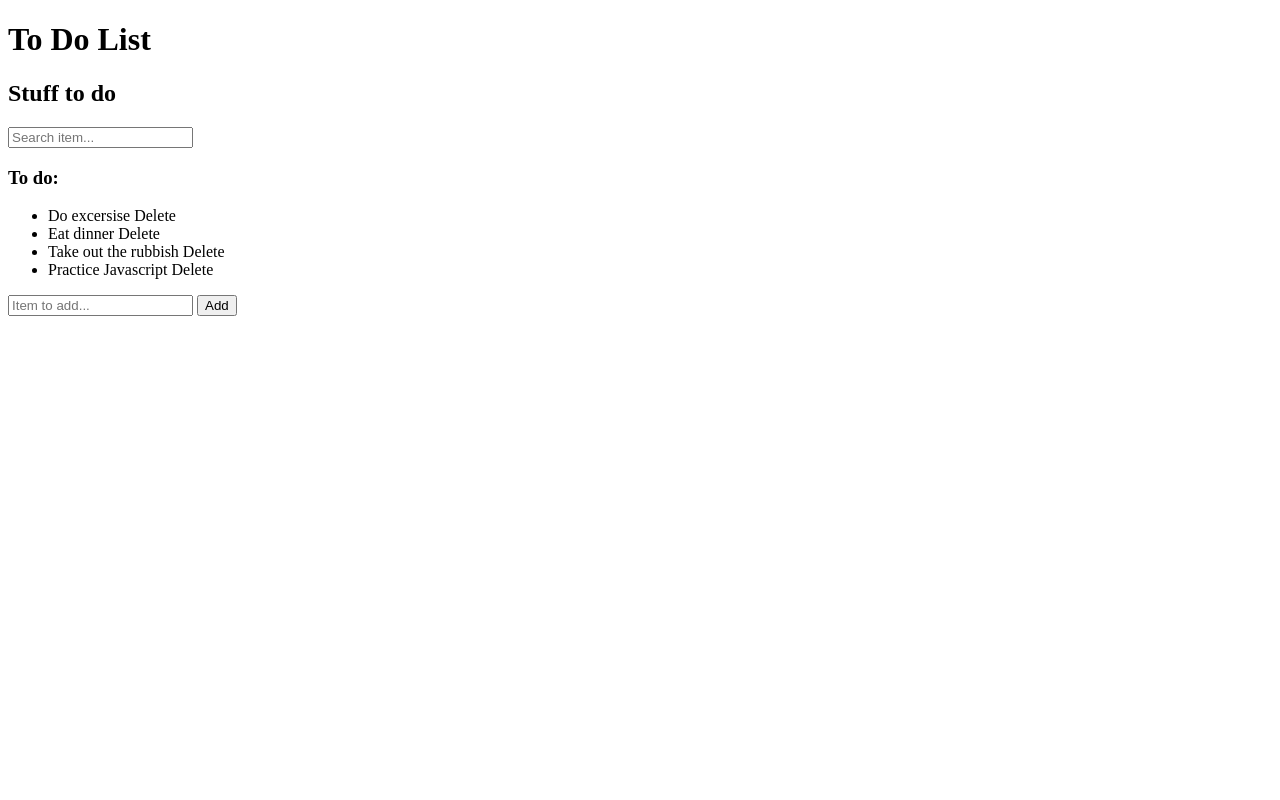
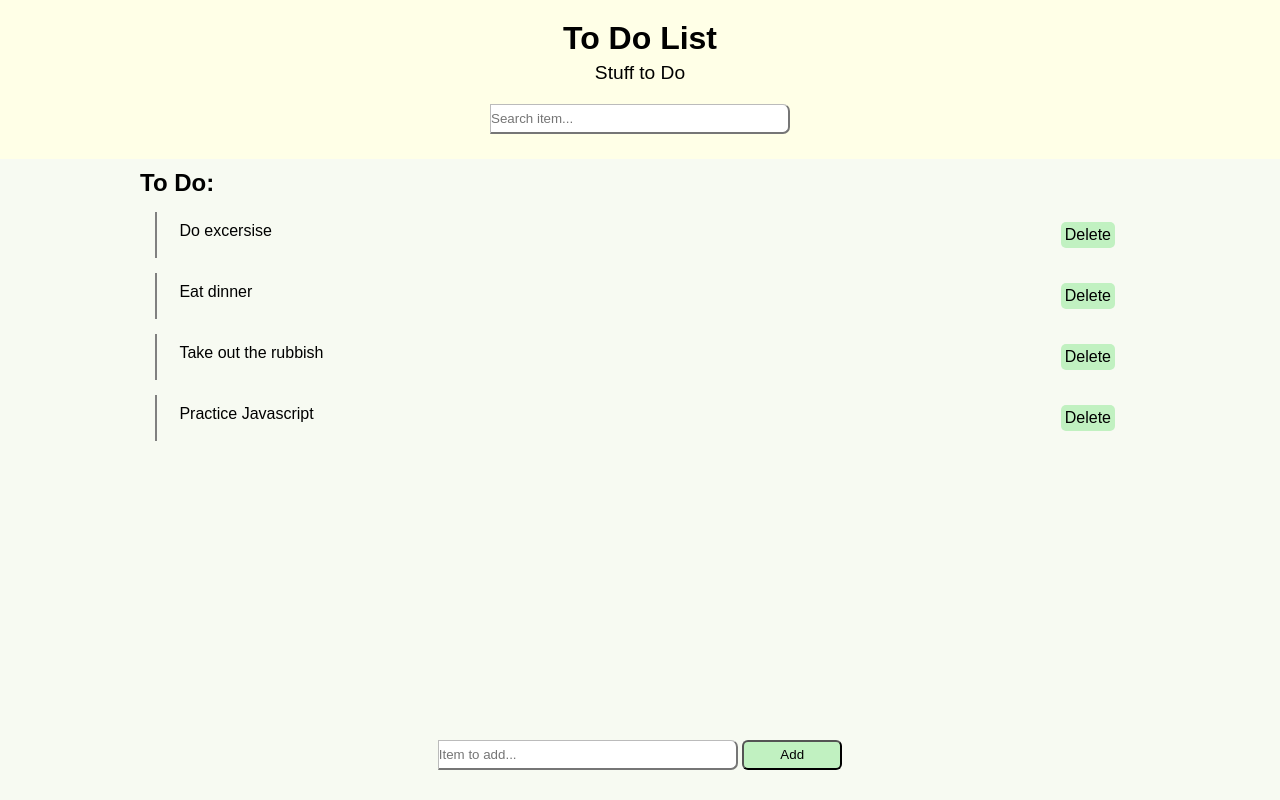
Before and after one commit to Khai-Halim/Item-list, a plain HTML site: page index.html in a window 1280 px wide. Drawn offline with Linux system fonts and the light colour scheme.

Commit message:
Added styling

```diff
--- /dev/null
+++ b/CSS/_classes.scss
@@ -0,0 +1,23 @@
+.wrapper{
+    width: 90%;
+    max-width: 1000px;
+    margin: 0 auto;
+}
+
+.background-yellow{
+    background: $yellow;
+}
+
+form{
+    text-align: center;
+}
+
+input[type='text']{
+    width: 300px;
+    max-width: 90vw;
+    height: 30px;
+    border-top-right-radius: 7px;
+    border-bottom-right-radius: 7px;
+    border-left: 1px solid $grey;
+    border-top: 1px solid $grey;
+}
--- /dev/null
+++ b/CSS/_colors.scss
@@ -0,0 +1,4 @@
+$yellow: rgb(255, 255, 231);
+$white: #f7faf2;
+$green: rgb(193, 241, 193);
+$grey: #bbb;
--- /dev/null
+++ b/CSS/_header.scss
@@ -0,0 +1,47 @@
+#header{
+    padding: 20px 0;
+}
+
+h1{
+    text-align: center;
+    background: $yellow;
+}
+
+h2{
+    text-align: center;
+    padding-top: 5px;
+    font-size: 1.2rem;
+    font-weight: normal;
+
+}
+
+h3{
+    text-transform: capitalize;
+    padding-top: 10px;
+    font-size: 1.5rem;
+}
+
+#search{
+    margin-top: 20px;
+    margin-bottom: 5px;
+}
+
+ul{
+    li{
+        list-style: none;
+        padding: 10px;
+        padding-left: 1.4rem;
+        margin: 15px;
+        border-left: 2px solid grey;
+    }
+}
+
+.item{
+
+}
+
+.delete{
+    background: $green;
+    border-radius: 5px;
+    padding: 4px;
+}
--- /dev/null
+++ b/CSS/_main.scss
@@ -0,0 +1,46 @@
+button{
+    min-width: 100px;
+    height: 30px;
+}
+
+
+
+ul{
+    overflow: scroll;
+    max-height: 70vh;
+    li{
+        list-style: none;
+        padding: 10px;
+        padding-left: 1.4rem;
+        margin: 15px;
+        border-left: 2px solid grey;
+    }
+}
+
+li{
+    display: flex;
+    justify-content: space-between;
+}
+
+.item{
+
+}
+
+.delete{
+    background: $green;
+    border-radius: 5px;
+    padding: 4px;
+    cursor: pointer;
+}
+
+#add{
+    position: fixed;
+    bottom: 30px;
+    left: 0;
+    right: 0;
+    button{
+        background: $green;
+        border-radius: 6px;
+        cursor: pointer;
+     }
+}
--- a/CSS/style.scss
+++ b/CSS/style.scss
@@ -0,0 +1,18 @@
+*{
+    margin: 0;
+    padding: 0;
+    box-sizing: border-box;
+    font-family: sans-serif;
+}
+
+
+@import "colors";
+
+body{
+    max-height: 100vh;
+    background: $white;
+}
+
+@import "classes";
+@import "header";
+@import "main";
--- a/index.html
+++ b/index.html
@@ -7,34 +7,38 @@
     <title>To Do List</title>
 </head>
 <body>
-    <header>
-        <h1>To Do List</h1>
-        <h2>Stuff to do</h2>
-        <form action="">
-            <input type="text" placeholder="Search item...">
-        </form>
+    <header class="background-yellow">
+        <div id="header" class="wrapper">
+            <h1>To Do List</h1>
+            <h2>Stuff to Do</h2>
+            <form id="search">
+                <input type="text" placeholder="Search item...">
+            </form>
+        </div>
     </header>
-    <main>
+    <main class="wrapper">
         <h3>To do:</h3>
         <ul>
             <li>
-                <span>Do excersise</span>
-                <span>Delete</span>
+                <span class="item">Do excersise</span>
+                <span class="delete">Delete</span>
             </li>
             <li>
-                <span>Eat dinner</span>
-                <span>Delete</span>
+                <span class="item">Eat dinner</span>
+                <span class="delete">Delete</span>
             </li>
             <li>
-                <span>Take out the rubbish</span>
-                <span>Delete</span>
+                <span class="item">Take out the rubbish</span>
+                <span class="delete">Delete</span>
             </li>
             <li>
-                <span>Practice Javascript</span>
-                <span>Delete</span>
+                <span class="item">Practice Javascript</span>
+                <span class="delete">Delete</span>
             </li>
+
+
     </ul>
-    <form action="">
+    <form id="add">
         <input type="text" placeholder="Item to add...">
         <button>Add</button>
     </form>
```
Also changed, not shown: CSS/style.css, 1 other file.
